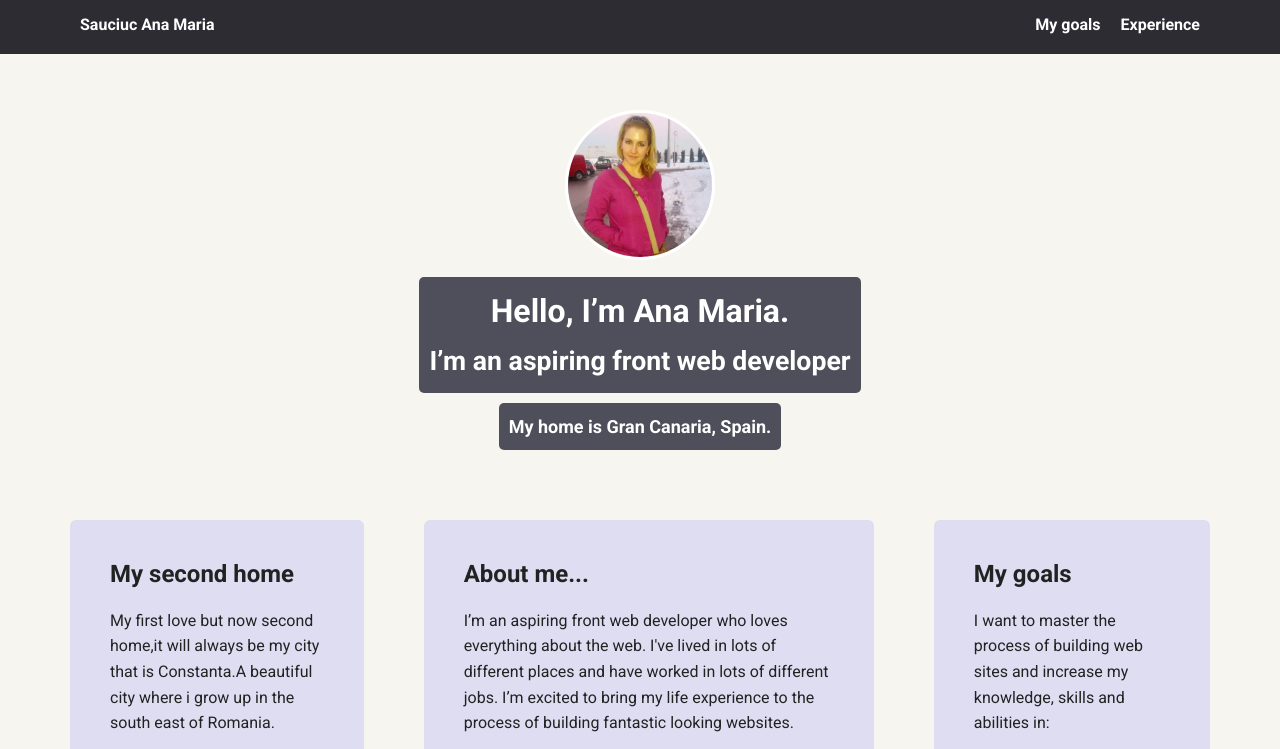
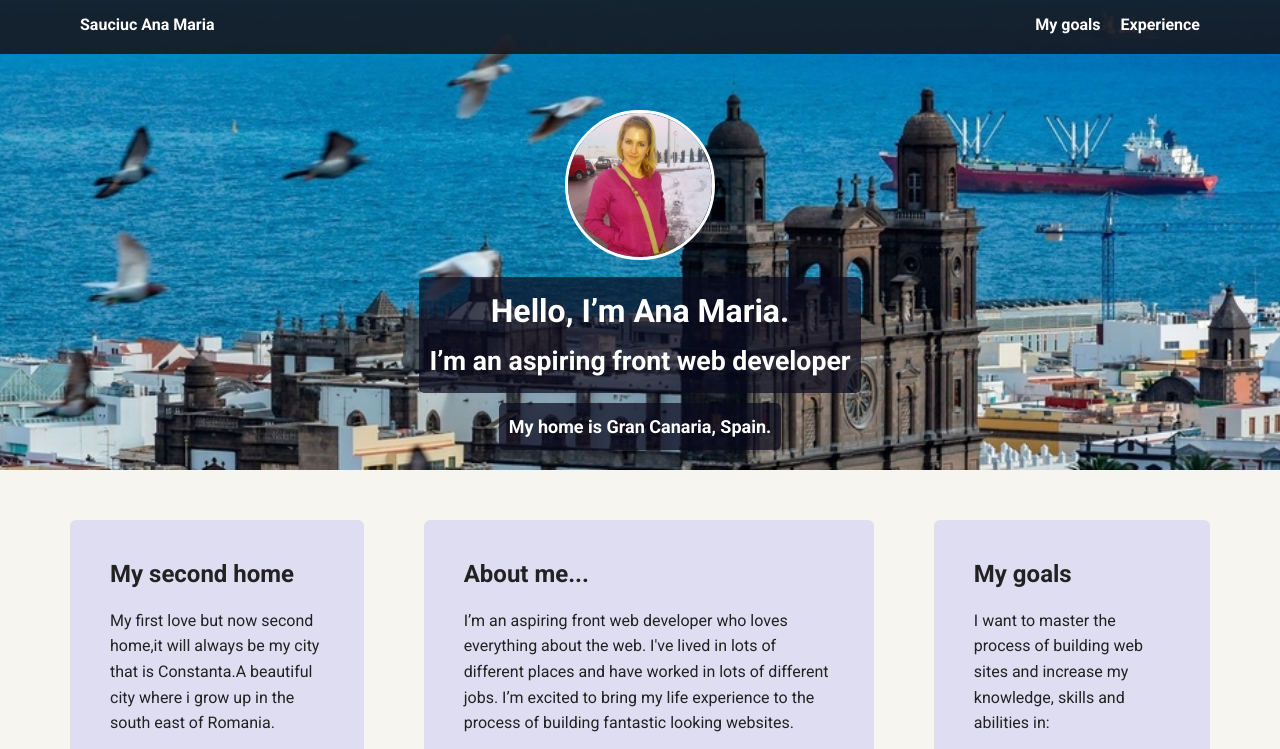
Before and after one commit to annasauciuc/20h-First-Project, a plain HTML site: page FirstProject/index.html in a window 1280 px wide. Shown: the top 749 px of the page. Drawn offline with Linux system fonts and the light colour scheme; files whose address does not match are found by name; a web font is replaced by a local one.

Commit message:
changed the header image path

```diff
--- a/FirstProject/styles.css
+++ b/FirstProject/styles.css
@@ -57,7 +57,7 @@
 
   header {
     text-align: center;
-    background: url("/home/amsauciuc/Desktop/Myfirstproject/FirstProject/images/Webp.net-resizeimage (2).jpg") no-repeat top center ;
+    background: url("images/Webp.net-resizeimage (2).jpg") no-repeat top center ;
     background-size: cover;
     overflow: hidden;
     padding-top: 60px;
```
